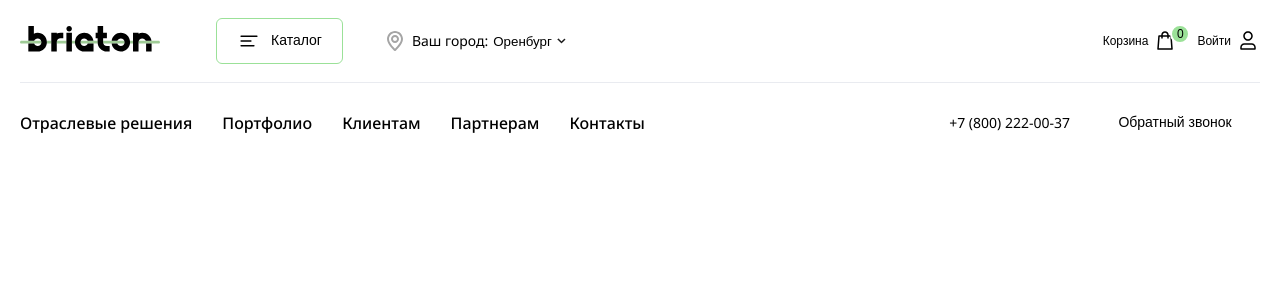
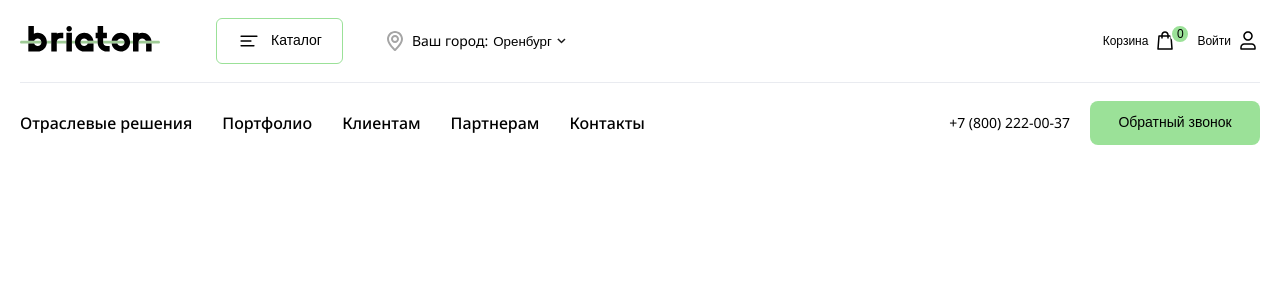
Before and after one commit to HELLRAID-cmd/Briaton, a React (Vite) app in the folder client/: page / in a window 1280 px wide. Shown: the top 300 px of the page. Built offline with nearby package versions, Linux system fonts and the light colour scheme.

Commit message:
Удалил лишнее -

```diff
--- a/client/src/styles/_btn.scss
+++ b/client/src/styles/_btn.scss
@@ -1,6 +1,6 @@
 .btn {
   padding: 12px;
-  background-color: var(--c--granny-smith-apple);
+  background-color: var(--c-granny-smith-apple);
   border-radius: 8px;
   border: none;
   display: flex;
@@ -12,7 +12,7 @@
 
   &--secondary {
     background-color: transparent;
-    border: 1px solid var(--c--vista-blue);
+    border: 1px solid var(--c-vista-blue);
   }
 
   &--big {
```
